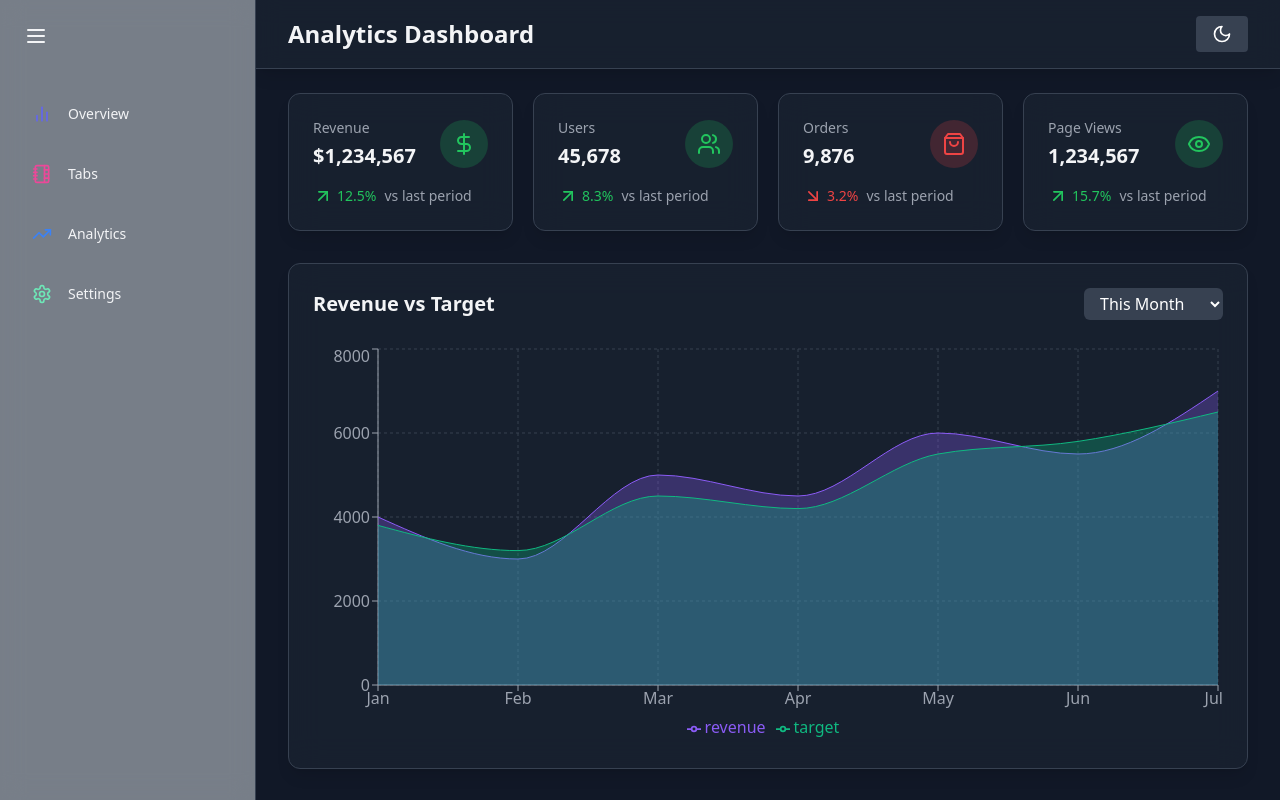
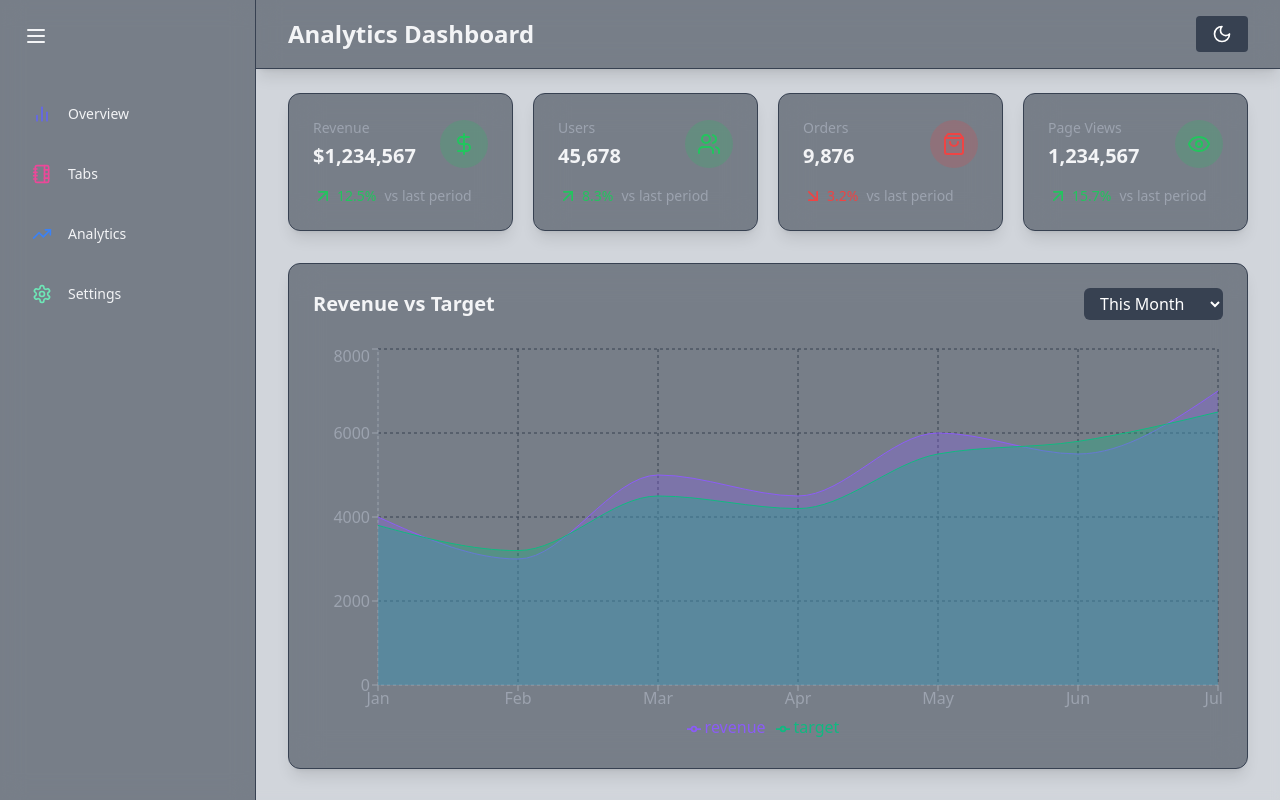
Before and after one commit to timelygator/TimelyGator, a React (Vite) app in the folder web-ui/: page /analytics in a window 1280 px wide. Built offline with nearby package versions, Linux system fonts and the light colour scheme.

Commit message:
fixed certain pages to migrating to different theme

```diff
--- a/web-ui/src/pages/AnalyticsPage.jsx
+++ b/web-ui/src/pages/AnalyticsPage.jsx
@@ -10,7 +10,7 @@ import AIPoweredInsights from "../components/analytics/AIPoweredInsights";
 
 const AnalyticsPage = () => {
 	return (
-		<div className='flex-1 overflow-auto relative z-10 bg-gray-900'>
+		<div className='flex-1 overflow-auto relative z-10'>
 			<Header title={"Analytics Dashboard"} />
 
 			<main className='max-w-7xl mx-auto py-6 px-4 lg:px-8'>
--- a/web-ui/src/pages/SettingsPage.jsx
+++ b/web-ui/src/pages/SettingsPage.jsx
@@ -7,7 +7,7 @@ import Security from "../components/settings/Security";
 
 const SettingsPage = () => {
 	return (
-		<div className='flex-1 overflow-auto relative z-10 bg-gray-900'>
+		<div className='flex-1 overflow-auto relative z-10'>
 			<Header title='Settings' />
 			<main className='max-w-4xl mx-auto py-6 px-4 lg:px-8'>
 				<Profile />
```
